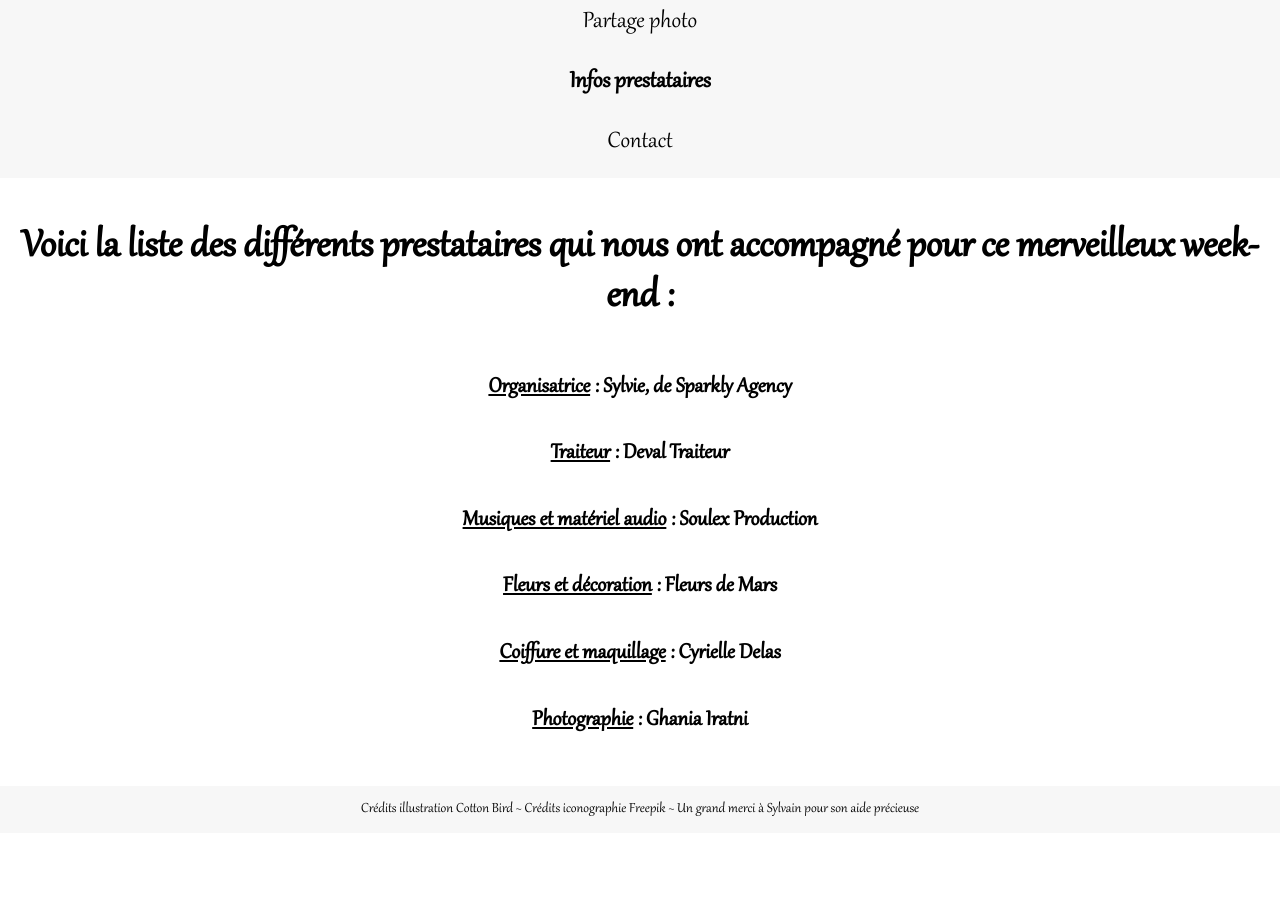
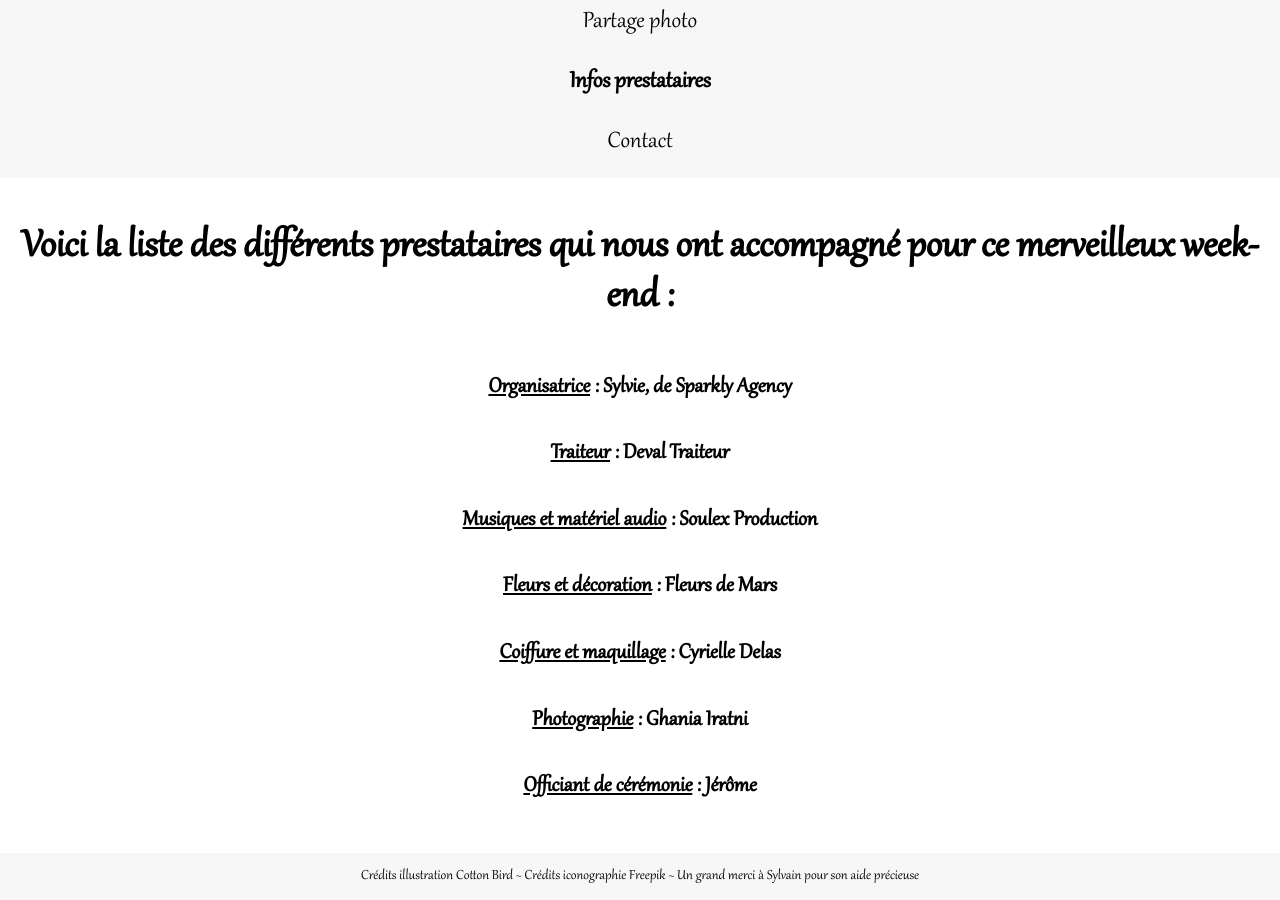
Before and after one commit to Germinal-A/Site-du-Mariage-de-Julia-et-Germain, a Jekyll site: the page built from prestataires.md, in a window 1280 px wide and 900 px high, scrolled down 854 px. Built offline with Jekyll 4.4.1, drawn with Linux system fonts in a browser that asks for light colours; before the commit the page ends 1687 px from its top, so only the background shows below that.

Commit message:
Update prestataires.md

```diff
--- a/prestataires.md
+++ b/prestataires.md
@@ -18,3 +18,5 @@
 <u>Coiffure et maquillage</u> : [Cyrielle Delas](https://www.cyrielledelas.com/)
 
 <u>Photographie</u> : [Ghania Iratni](https://ghaniairatni.com/)
+
+<u>Officiant de cérémonie</u> : [Jérôme](mailto:jerome.beaufrere@gmail.com)
```
